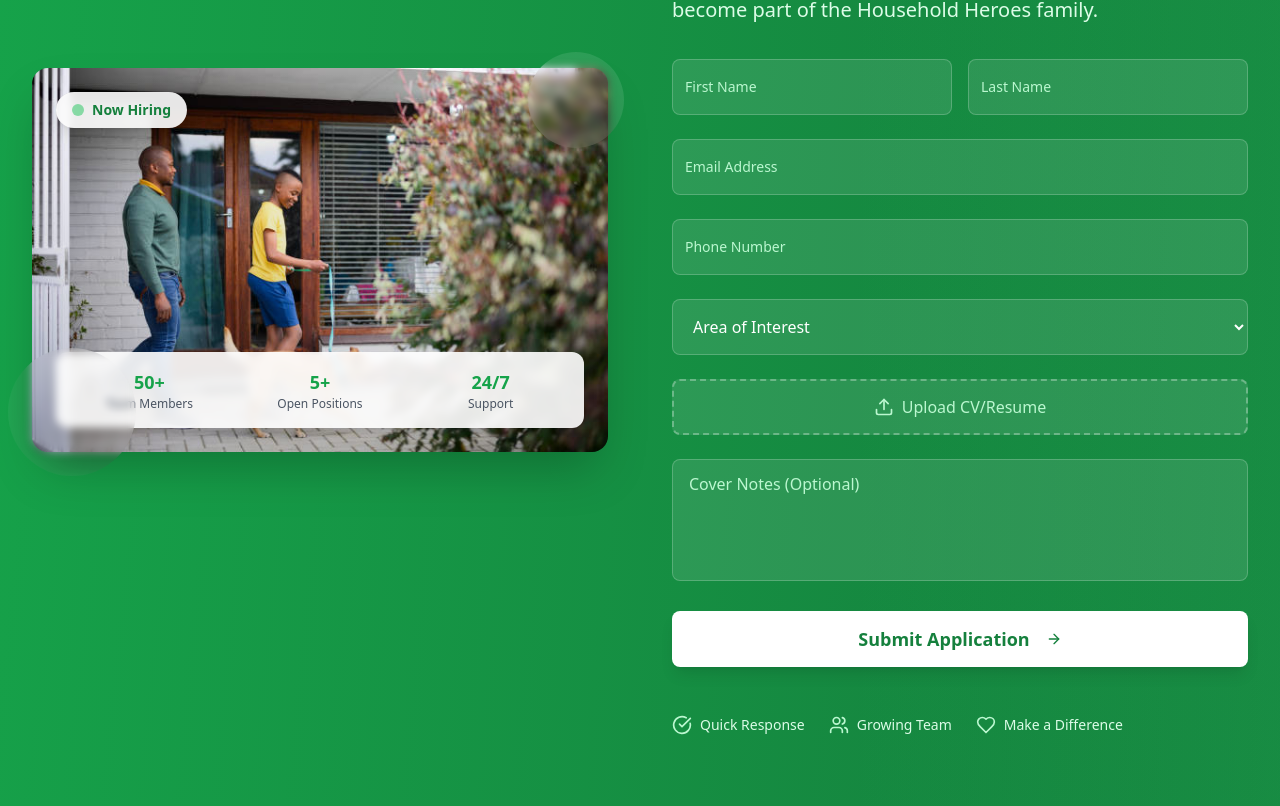
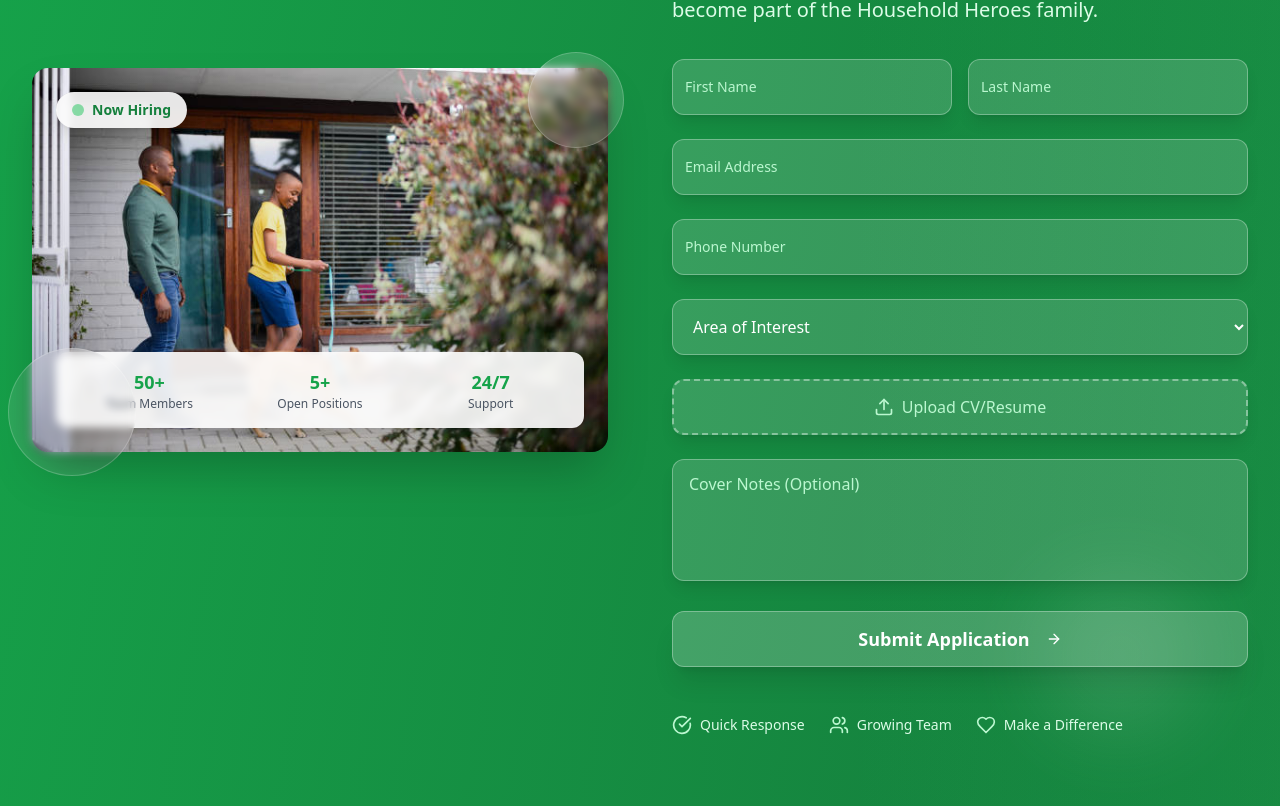
Before and after one commit to eddycreep/luxury-black-arts, a Next.js app: page / in a window 1280 px wide. Shown: the part 5334-6140 px from the top of the page. Built offline with nearby package versions, Linux system fonts and the light colour scheme.

Commit message:
feat: apply consistent green color scheme to CareersSection
Update CareersSection to match the project's green color palette for visual consistency.

Co-authored-by: Eddy <183513859+eddycreep@users.noreply.github.com>

```diff
--- a/components/careers-section.tsx
+++ b/components/careers-section.tsx
@@ -46,10 +46,17 @@ export function CareersSection() {
   }
 
   return (
-    <section className="py-20 bg-gradient-to-br from-green-600 via-green-700 to-green-800 relative overflow-hidden">
+    <section className="py-20 bg-gradient-to-br from-hh-green-600 via-hh-green-700 to-hh-green-800 relative overflow-hidden">
       {/* Background decoration elements */}
-      <div className="absolute inset-0 bg-gradient-to-r from-green-600/90 to-green-700/90"></div>
-      <div className="absolute top-0 right-0 w-1/3 h-full bg-gradient-to-l from-green-500/20 to-transparent"></div>
+      <div className="absolute inset-0 bg-gradient-to-r from-hh-green-600/80 to-hh-green-700/80"></div>
+      <div className="absolute top-0 right-0 w-1/3 h-full bg-gradient-to-l from-hh-green-500/20 to-transparent"></div>
+
+      {/* Decorative background patterns */}
+      <div className="absolute inset-0 opacity-10">
+        <div className="absolute top-20 left-10 w-32 h-32 bg-white rounded-full blur-xl"></div>
+        <div className="absolute bottom-20 right-20 w-40 h-40 bg-white rounded-full blur-2xl"></div>
+        <div className="absolute top-1/2 left-1/4 w-24 h-24 bg-white rounded-full blur-lg"></div>
+      </div>
 
       <div className="container mx-auto px-4 sm:px-6 lg:px-8 relative z-10">
         <div className="max-w-7xl mx-auto">
@@ -69,8 +76,8 @@ export function CareersSection() {
                 {/* Floating badge on image */}
                 <div className="absolute top-6 left-6 bg-white/90 backdrop-blur-sm rounded-full px-4 py-2 shadow-lg">
                   <div className="flex items-center space-x-2">
-                    <div className="w-3 h-3 bg-green-500 rounded-full animate-pulse"></div>
-                    <span className="text-green-700 font-semibold text-sm">Now Hiring</span>
+                    <div className="w-3 h-3 bg-hh-green-500 rounded-full animate-pulse"></div>
+                    <span className="text-hh-green-700 font-semibold text-sm">Now Hiring</span>
                   </div>
                 </div>
 
@@ -78,15 +85,15 @@ export function CareersSection() {
                 <div className="absolute bottom-6 left-6 right-6 bg-white/90 backdrop-blur-sm rounded-xl p-4 shadow-lg">
                   <div className="grid grid-cols-3 gap-4 text-center">
                     <div>
-                      <div className="text-lg font-bold text-green-600">50+</div>
+                      <div className="text-lg font-bold text-hh-green-600">50+</div>
                       <div className="text-xs text-gray-600">Team Members</div>
                     </div>
                     <div>
-                      <div className="text-lg font-bold text-green-600">5+</div>
+                      <div className="text-lg font-bold text-hh-green-600">5+</div>
                       <div className="text-xs text-gray-600">Open Positions</div>
                     </div>
                     <div>
-                      <div className="text-lg font-bold text-green-600">24/7</div>
+                      <div className="text-lg font-bold text-hh-green-600">24/7</div>
                       <div className="text-xs text-gray-600">Support</div>
                     </div>
                   </div>
@@ -94,21 +101,21 @@ export function CareersSection() {
               </div>
 
               {/* Decorative elements */}
-              <div className="absolute -top-4 -right-4 w-24 h-24 bg-white/10 rounded-full backdrop-blur-sm"></div>
-              <div className="absolute -bottom-6 -left-6 w-32 h-32 bg-white/5 rounded-full backdrop-blur-sm"></div>
+              <div className="absolute -top-4 -right-4 w-24 h-24 bg-white/15 rounded-full backdrop-blur-sm border border-white/20"></div>
+              <div className="absolute -bottom-6 -left-6 w-32 h-32 bg-white/10 rounded-full backdrop-blur-sm border border-white/20"></div>
             </div>
 
             {/* Right Content - Form Section with slide-in animation */}
             <div className="space-y-8 animate-slide-in-right">
               {/* Section Header */}
               <div className="space-y-6">
-                <div className="inline-flex items-center justify-center w-16 h-16 bg-white/10 backdrop-blur-sm rounded-full mb-4">
+                <div className="inline-flex items-center justify-center w-16 h-16 bg-white/15 backdrop-blur-sm rounded-full mb-4 border border-white/20">
                   <Briefcase className="w-8 h-8 text-white" />
                 </div>
                 <h2 className="text-4xl lg:text-5xl font-bold text-white leading-tight">
-                  Join Our <span className="text-green-200">Team</span>
+                  Join Our <span className="text-hh-green-200">Team</span>
                 </h2>
-                <p className="text-xl text-green-100 leading-relaxed">
+                <p className="text-xl text-hh-green-100 leading-relaxed">
                   Ready to make a difference in families' lives? Apply today and become part of the Household Heroes
                   family.
                 </p>
@@ -122,7 +129,7 @@ export function CareersSection() {
                     <Input
                       type="text"
                       placeholder="First Name"
-                      className="h-14 bg-white/10 border-white/20 text-white placeholder:text-green-200 focus:border-white focus:bg-white/20 rounded-lg backdrop-blur-sm"
+                      className="h-14 bg-white/15 border border-white/30 text-white placeholder:text-hh-green-200 focus:border-white/60 focus:bg-white/25 rounded-xl backdrop-blur-md shadow-lg transition-all duration-300"
                       required
                       value={interest.first_name}
                       onChange={(e) => setInterest({ ...interest, first_name: e.target.value })}
@@ -132,7 +139,7 @@ export function CareersSection() {
                     <Input
                       type="text"
                       placeholder="Last Name"
-                      className="h-14 bg-white/10 border-white/20 text-white placeholder:text-green-200 focus:border-white focus:bg-white/20 rounded-lg backdrop-blur-sm"
+                      className="h-14 bg-white/15 border border-white/30 text-white placeholder:text-hh-green-200 focus:border-white/60 focus:bg-white/25 rounded-xl backdrop-blur-md shadow-lg transition-all duration-300"
                       required
                       value={interest.last_name}
                       onChange={(e) => setInterest({ ...interest, last_name: e.target.value })}
@@ -145,7 +152,7 @@ export function CareersSection() {
                   <Input
                     type="email"
                     placeholder="Email Address"
-                    className="h-14 bg-white/10 border-white/20 text-white placeholder:text-green-200 focus:border-white focus:bg-white/20 rounded-lg backdrop-blur-sm"
+                    className="h-14 bg-white/15 border border-white/30 text-white placeholder:text-hh-green-200 focus:border-white/60 focus:bg-white/25 rounded-xl backdrop-blur-md shadow-lg transition-all duration-300"
                     required
                     value={interest.email}
                     onChange={(e) => setInterest({ ...interest, email: e.target.value })}
@@ -157,7 +164,7 @@ export function CareersSection() {
                   <Input
                     type="tel"
                     placeholder="Phone Number"
-                    className="h-14 bg-white/10 border-white/20 text-white placeholder:text-green-200 focus:border-white focus:bg-white/20 rounded-lg backdrop-blur-sm"
+                    className="h-14 bg-white/15 border border-white/30 text-white placeholder:text-hh-green-200 focus:border-white/60 focus:bg-white/25 rounded-xl backdrop-blur-md shadow-lg transition-all duration-300"
                     required
                     value={interest.phone_number}
                     onChange={(e) => setInterest({ ...interest, phone_number: e.target.value })}
@@ -167,7 +174,7 @@ export function CareersSection() {
                 {/* Service selection dropdown */}
                 <div className="space-y-2">
                   <select
-                    className="w-full h-14 bg-white/10 border border-white/20 text-white rounded-lg px-4 backdrop-blur-sm focus:border-white focus:bg-white/20 focus:outline-none"
+                    className="w-full h-14 bg-white/15 border border-white/30 text-white rounded-xl px-4 backdrop-blur-md shadow-lg focus:border-white/60 focus:bg-white/25 focus:outline-none transition-all duration-300"
                     value={interest.interest}
                     onChange={(e) => setInterest({ ...interest, interest: e.target.value })}
                   >
@@ -201,10 +208,12 @@ export function CareersSection() {
                     <input id="cv" name="cv" type="file" accept=".pdf,.doc,.docx" className="hidden" required />
                     <label
                       htmlFor="cv"
-                      className="flex items-center justify-center w-full h-14 bg-white/10 border-2 border-dashed border-white/30 rounded-lg cursor-pointer hover:border-white hover:bg-white/20 transition-colors group backdrop-blur-sm"
+                      className="flex items-center justify-center w-full h-14 bg-white/15 border-2 border-dashed border-white/40 rounded-xl cursor-pointer hover:border-white/60 hover:bg-white/25 transition-all duration-300 group backdrop-blur-md shadow-lg"
                     >
-                      <Upload className="w-5 h-5 text-green-200 group-hover:text-white mr-2" />
-                      <span className="text-green-200 group-hover:text-white">Upload CV/Resume</span>
+                      <Upload className="w-5 h-5 text-hh-green-200 group-hover:text-white mr-2 transition-colors" />
+                      <span className="text-hh-green-200 group-hover:text-white transition-colors">
+                        Upload CV/Resume
+                      </span>
                     </label>
                   </div>
                 </div>
@@ -214,7 +223,7 @@ export function CareersSection() {
                   <textarea
                     placeholder="Cover Notes (Optional)"
                     rows={4}
-                    className="w-full bg-white/10 border border-white/20 text-white placeholder:text-green-200 focus:border-white focus:bg-white/20 rounded-lg px-4 py-3 resize-none backdrop-blur-sm focus:outline-none"
+                    className="w-full bg-white/15 border border-white/30 text-white placeholder:text-hh-green-200 focus:border-white/60 focus:bg-white/25 rounded-xl px-4 py-3 resize-none backdrop-blur-md shadow-lg focus:outline-none transition-all duration-300"
                   />
                 </div>
 
@@ -223,7 +232,7 @@ export function CareersSection() {
                   onClick={handleSubmit}
                   type="submit"
                   size="lg"
-                  className="w-full h-14 bg-white text-green-700 hover:bg-green-50 text-lg font-semibold rounded-lg group shadow-lg hover:shadow-xl transition-all duration-300 transform hover:scale-105"
+                  className="w-full h-14 bg-white/20 backdrop-blur-md border border-white/30 text-white hover:bg-white hover:text-hh-green-700 text-lg font-semibold rounded-xl group shadow-xl hover:shadow-2xl transition-all duration-300 transform hover:scale-105"
                 >
                   Submit Application
                   <ArrowRight className="ml-2 w-6 h-6 group-hover:translate-x-1 transition-transform" />
@@ -233,16 +242,16 @@ export function CareersSection() {
               {/* Trust indicators */}
               <div className="flex items-center space-x-6 pt-4">
                 <div className="flex items-center space-x-2">
-                  <CheckCircle className="w-5 h-5 text-green-200" />
-                  <span className="text-green-100 text-sm">Quick Response</span>
+                  <CheckCircle className="w-5 h-5 text-hh-green-200" />
+                  <span className="text-hh-green-100 text-sm">Quick Response</span>
                 </div>
                 <div className="flex items-center space-x-2">
-                  <Users className="w-5 h-5 text-green-200" />
-                  <span className="text-green-100 text-sm">Growing Team</span>
+                  <Users className="w-5 h-5 text-hh-green-200" />
+                  <span className="text-hh-green-100 text-sm">Growing Team</span>
                 </div>
                 <div className="flex items-center space-x-2">
-                  <Heart className="w-5 h-5 text-green-200" />
-                  <span className="text-green-100 text-sm">Make a Difference</span>
+                  <Heart className="w-5 h-5 text-hh-green-200" />
+                  <span className="text-hh-green-100 text-sm">Make a Difference</span>
                 </div>
               </div>
             </div>
```
